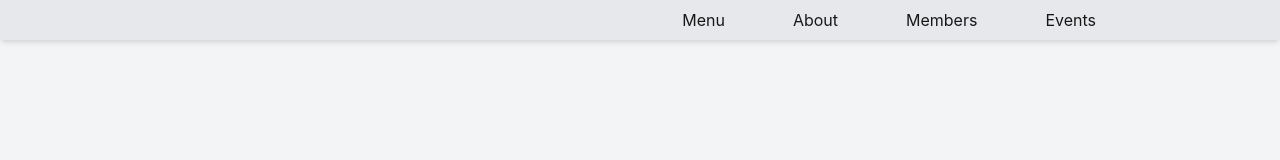
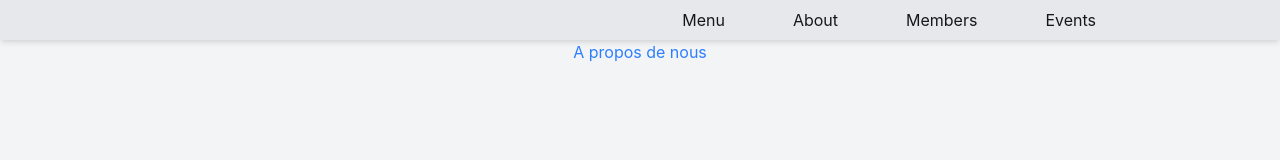
Before and after one commit to Skyzex54/Project_react_club, a React (Vite) app in the folder site_club/: page / in a window 1280 px wide. Shown: the top 160 px of the page. Built offline with nearby package versions, Linux system fonts and the light colour scheme.

Commit message:
khouti chhadchi

```diff
--- a/site_club/src/App.jsx
+++ b/site_club/src/App.jsx
@@ -1,17 +1,20 @@
 import './App.css'
-import { useState } from 'react'
 import Navbar from './Components/Navbar'
+
 function App() {
-  const [count,setCount] = useState(0)
   const NavbarItems = [
     { title : "Menu" },
     { title : "About" },
     { title : "Members" },
     { title : "Events" },
   ]
+
+
   return (
     <>
     <Navbar navbarr={NavbarItems}/>
+    <title>CLUB DEV&AI</title>
+    <h1 className='text-center font-arial text-blue-500'>A propos de nous</h1>
     </>
   )
 }
```
Also changed, not shown: site_club/src/HGd6vWjXkAApKd4.png (added).
